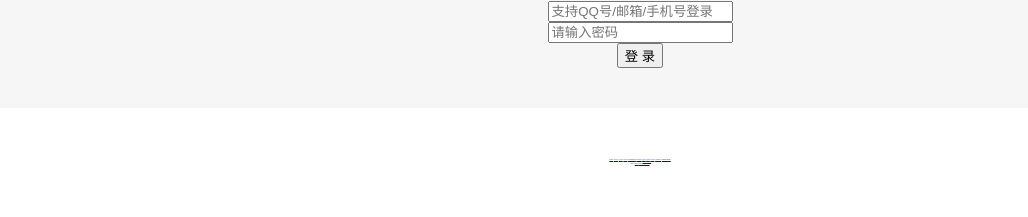
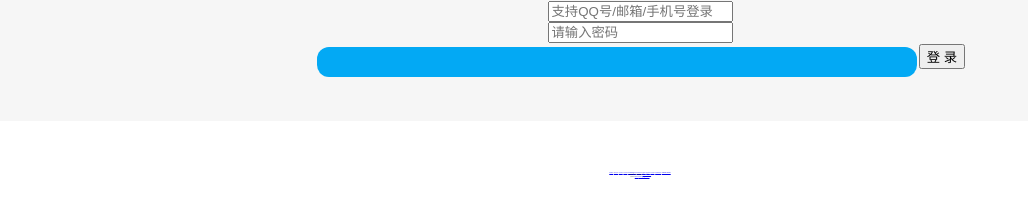
Before and after one commit to m0xin/kjdl, a plain HTML site: page index.html in a window 1280 px wide. Shown: the part 437-654 px from the top of the page, without its empty margins (0-1028 px from the left). Drawn offline with Linux system fonts and the light colour scheme.

Commit message:
Update index.html

```diff
--- a/index.html
+++ b/index.html
@@ -10,20 +10,6 @@
       body {
         margin: 0;
       }
-   .button {
-    background-color: #03a9f4;
-    border: none;
-    color: black ;
-    padding: 15px 32px;
-    width: 50%;
-    text-align: center;
-    text-decoration: none;
-    display: inline-block;
-    font-size: 16px;
-    margin: 4px 2px;
-    cursor: pointer;
-    border-radius: 12px;
-}
     </style>
      <link rel="Bookmark" type="image/x-icon" href="https://s1.328888.xyz/2022/07/09/ZL1P.png"/>
      <link rel="icon" type="image/x-icon" href="https://s1.328888.xyz/2022/07/09/ZL1P.png"/>
@@ -41,7 +27,20 @@
     <input class="control" part="control" type="search" id="q" title="输入密码" name="q" aria-label="输入密码" autocomplete="off" maxlength="250" placeholder="请输入密码">
    </div>
    <div>
-   <button id="load" onclick="window.location.href='https://i.qq.com/'"> 登 录 </button></div>
+    <button style="
+    background-color: #03a9f4;
+    border: none;
+    color: black ;
+    padding: 15px 32px;
+    width: 50%;
+    text-align: center;
+    text-decoration: none;
+    display: inline-block;
+    font-size: 16px;
+    margin: 4px 2px;
+    cursor: pointer;
+    border-radius: 12px;">
+   <button id="load" onclick="window.location.href='https://i.qq.com/'"> 登 录 </button></button></div>
    </div>
     <footer style="
         margin-top: 30px;
```
